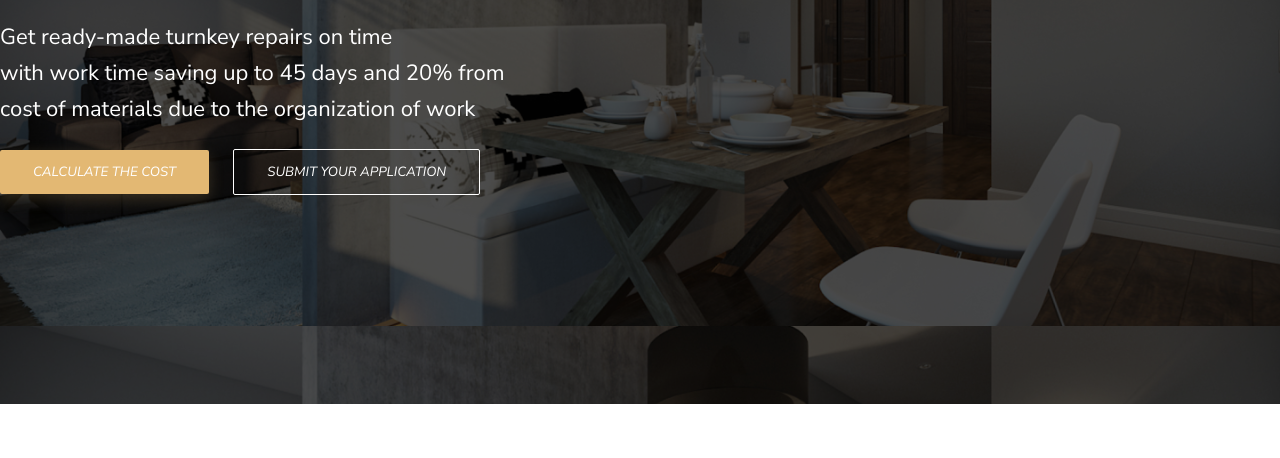
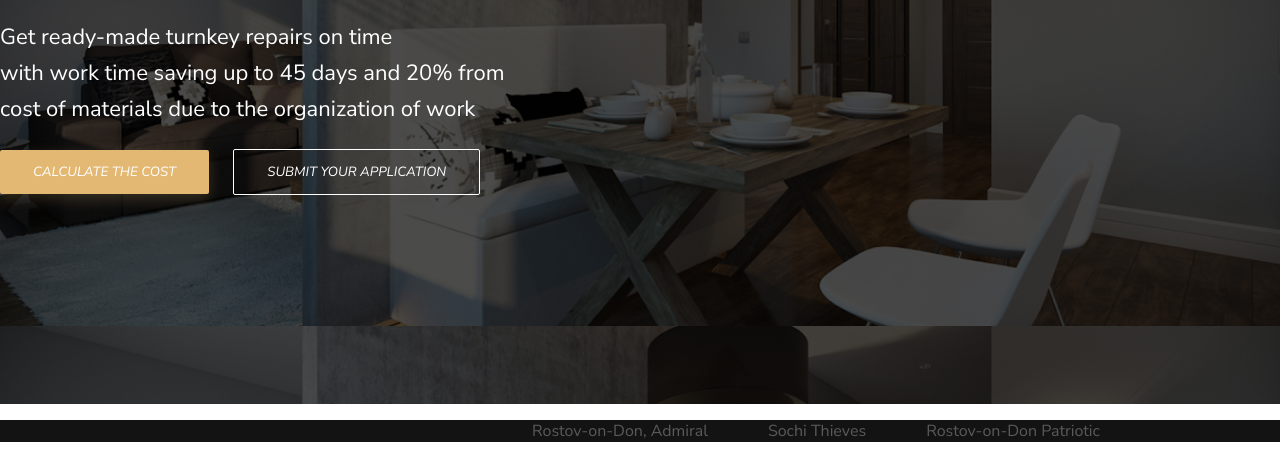
Before and after one commit to WhoDatNorb/Landing, a plain HTML site: page index.html in a window 1280 px wide. Shown: the part 386-844 px from the top of the page. Before the commit the page ends 800 px from the top, so only its background shows below. Drawn offline with Linux system fonts and the light colour scheme.

Commit message:
sectiuon 2

```diff
--- a/index.html
+++ b/index.html
@@ -46,6 +46,15 @@
             </div>
             <div class="first-overlay"></div>
         </section>
+        <section class="second">
+            <div class="container second-content">
+                <ul class="seclist">
+                    <li class="seclist-item"><a href="#ADMIRAL">Rostov-on-Don, Admiral</a></li>
+                    <li class="seclist-item"><a href="#THIEVES">Sochi Thieves</a></li>
+                    <li class="seclist-item"><a href="#PATRIOTIC">Rostov-on-Don Patriotic</a></li>
+                </ul>
+            </div>
+        </section>
     </main>
 </body>
 </html>
--- a/styles/styles.css
+++ b/styles/styles.css
@@ -71,7 +71,7 @@ body * {
 
 .navlist-item a:hover {
     color: #E3B873;
-    transition: 3.5s;
+    transition: 2.5s;
 }
 
 .navlist {
@@ -119,3 +119,28 @@ body * {
     line-height: 36px;
     color: white;
 }
+
+.seclist {
+    display: flex;
+    margin-left: 492px;
+}
+
+.seclist-item {
+    list-style-type: none;
+    margin-right: 60px;
+}
+
+.seclist-item a {
+    color: rgba(255, 255, 255, 0.3);
+    text-decoration: none;
+}
+
+.seclist-item a:hover {
+    color: #E3B873;
+    transition: 2.5s;
+    text-decoration: underline;
+}
+
+.second {
+    background-color: rgba(19, 19, 19, 1);
+}
```
